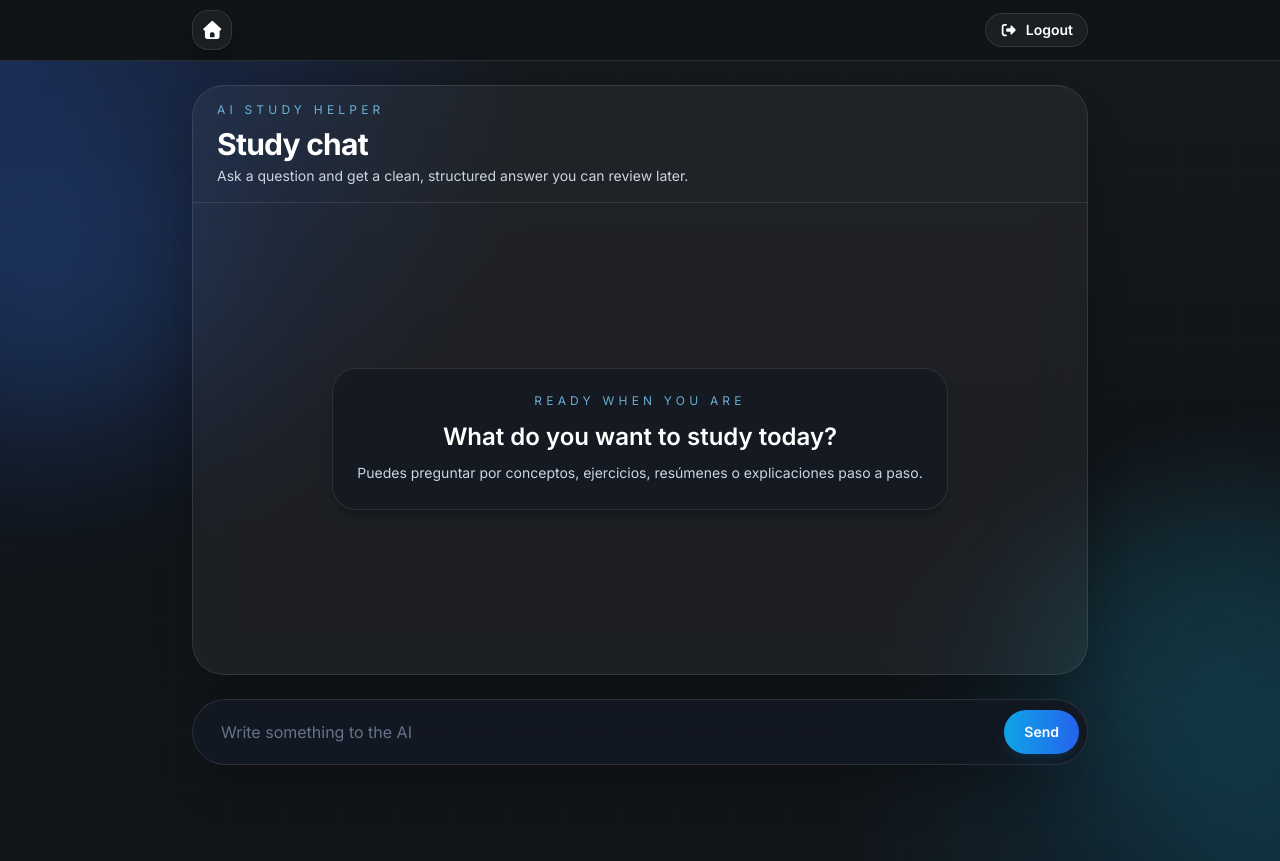
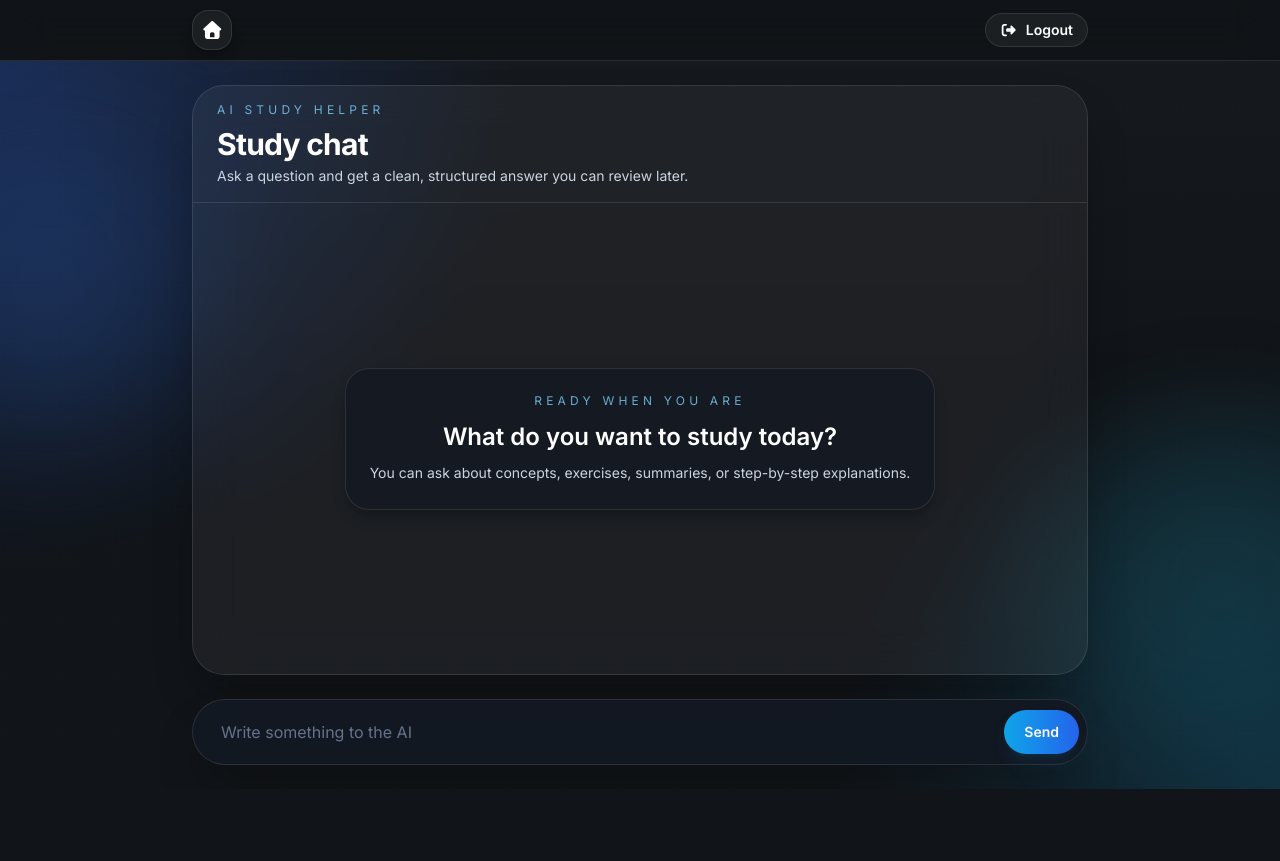
Before and after one commit to Yedal2607/AI_Study_Helper, a React (Vite) app in the folder frontend/: page /chat in a window 1280 px wide. After the commit the page ends 800 px from the top, so only its background shows below. Built offline with nearby package versions, Linux system fonts and the light colour scheme; sample sign-in values are in the browser's storage.

Commit message:
style(chat): improving chat UI

```diff
--- a/frontend/src/components/ChatBox.jsx
+++ b/frontend/src/components/ChatBox.jsx
@@ -37,14 +37,14 @@ function ChatBox() {
   };
 
   return (
-    <main className="relative min-h-[calc(100vh-0px)] overflow-hidden bg-[#111418] text-white">
+    <main className="relative h-[calc(100vh-72px)] overflow-hidden bg-[#111418] text-white">
       <div className="absolute inset-0 bg-[radial-gradient(circle_at_top_left,_rgba(37,99,235,0.28),_transparent_35%),radial-gradient(circle_at_bottom_right,_rgba(14,165,233,0.18),_transparent_30%),linear-gradient(180deg,_rgba(255,255,255,0.02),_transparent_45%)]" />
       <div className="absolute -left-24 top-20 h-72 w-72 rounded-full bg-blue-500/15 blur-3xl" />
       <div className="absolute -right-24 bottom-10 h-80 w-80 rounded-full bg-cyan-400/10 blur-3xl" />
       <div className="absolute inset-0 bg-[linear-gradient(rgba(255,255,255,0.03)_1px,transparent_1px),linear-gradient(90deg,rgba(255,255,255,0.03)_1px,transparent_1px)] bg-[size:56px_56px] opacity-20" />
 
-      <section className="relative mx-auto flex min-h-[calc(100vh-72px)] w-full max-w-6xl flex-col justify-between gap-6 px-4 py-6 sm:px-6 lg:px-8">
-        <div className="mx-auto flex w-full max-w-4xl flex-1 flex-col rounded-[2rem] border border-white/10 bg-white/5 shadow-2xl shadow-black/30 backdrop-blur-xl">
+      <section className="relative mx-auto flex h-full w-full max-w-6xl flex-col gap-6 px-4 py-6 sm:px-6 lg:px-8">
+        <div className="mx-auto flex w-full max-w-4xl flex-1 min-h-0 flex-col overflow-hidden rounded-[2rem] border border-white/10 bg-white/5 shadow-2xl shadow-black/30 backdrop-blur-xl">
           <div className="border-b border-white/10 px-5 py-4 sm:px-6">
             <p className="text-xs uppercase tracking-[0.35em] text-sky-300/80">AI Study Helper</p>
             <h1 className="mt-2 text-2xl font-bold tracking-tight sm:text-3xl">Study chat</h1>
@@ -55,8 +55,8 @@ function ChatBox() {
 
           <div
             aria-live="polite"
-            className={`flex-1 overflow-y-auto px-5 py-6 sm:px-6 ${
-              hasConversation ? "min-h-[42vh]" : "flex items-center justify-center"
+            className={`flex-1 min-h-0 overflow-y-auto px-5 py-6 sm:px-6 ${
+              hasConversation ? "" : "flex items-center justify-center"
             }`}
           >
             {answer ? (
@@ -109,7 +109,7 @@ function ChatBox() {
                 <p className="text-xs uppercase tracking-[0.35em] text-sky-300/80">Ready when you are</p>
                 <h2 className="mt-3 text-2xl font-semibold">What do you want to study today?</h2>
                 <p className="mt-2 text-sm leading-6 text-slate-300">
-                  Puedes preguntar por conceptos, ejercicios, resúmenes o explicaciones paso a paso.
+                  You can ask about concepts, exercises, summaries, or step-by-step explanations.
                 </p>
               </div>
             )}
@@ -118,7 +118,7 @@ function ChatBox() {
 
         <form
           onSubmit={askAI}
-          className={`mx-auto flex w-full max-w-4xl items-center rounded-full border border-white/10 bg-[#141922]/95 p-2 shadow-2xl shadow-black/30 backdrop-blur-xl transition-all duration-300 ${
+          className={`mx-auto flex w-full max-w-4xl shrink-0 items-center rounded-full border border-white/10 bg-[#141922]/95 p-2 shadow-2xl shadow-black/30 backdrop-blur-xl transition-all duration-300 ${
             text ? "max-w-4xl" : "max-w-3xl"
           }`}
         >
```
